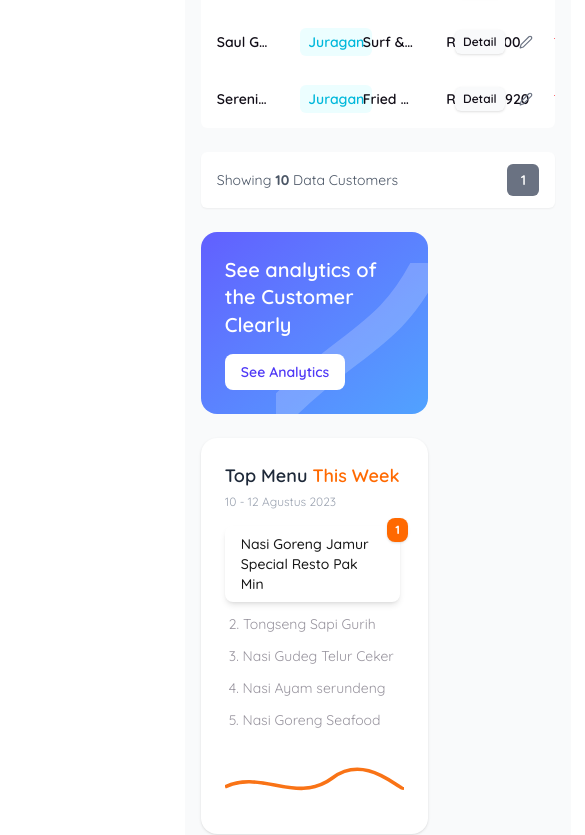
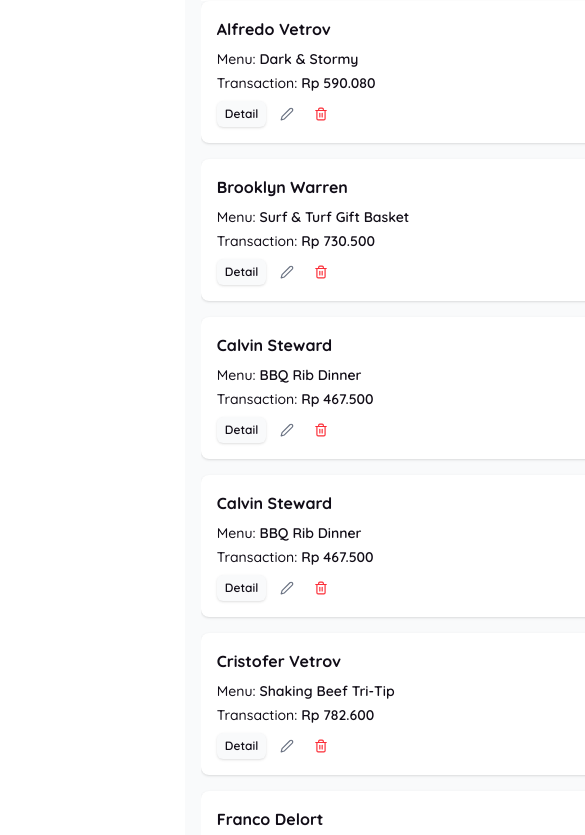
Before and after one commit to izharramdan/rekadigital_dashboard, a Next.js app: page /customer in a window 390 px wide. Shown: the part 994-1829 px from the top of the page, 585 px wide, since content can reach past the window. Built offline with nearby package versions, Linux system fonts and the light colour scheme.

Commit message:
responsive

```diff
--- a/src/app/customer/page.tsx
+++ b/src/app/customer/page.tsx
@@ -15,7 +15,7 @@ export default function CustomerPage() {
         </div>
 
         {/* KANAN – kartu analytics (≈ 1/3 lebar) */}
-        <div className="lg:w-1/5 w-full flex flex-col gap-6">
+        <div className="w-full lg:max-w-sm lg:ml-auto flex flex-col gap-6">
           <SeeAnalyticsCard />
           <TopMenuCard />
         </div>
--- a/src/components/CustomerTable.tsx
+++ b/src/components/CustomerTable.tsx
@@ -50,7 +50,7 @@ export default function CustomerTable() {
   return (
     <>
       <div className="overflow-x-auto mt-6 rounded-md max-w-full">
-        <table className="w-full text-sm text-left font-quicksand table-fixed">
+        <table className="w-full text-sm text-left font-quicksand table-fixed min-w-[600px]">
           <thead className="bg-[#FAFAFA] text-md text-gray-500 tracking-wide">
             <tr>
               <th
@@ -151,6 +151,44 @@ export default function CustomerTable() {
             ))}
           </tbody>
         </table>
+        {/* Responsive Card View for Mobile */}
+        <div className="block md:hidden">
+          {paginatedCustomers.map((customer: Customer) => (
+            <div
+              key={customer.id}
+              className="bg-white rounded-lg shadow p-4 mb-4 text-[#110D17] font-semibold"
+            >
+              <div className="flex justify-between items-center mb-2">
+                <span className="font-bold">{customer.name}</span>
+                <span
+                  className={`px-2 py-1 text-xs font-semibold rounded-md ${getLevelColor(
+                    customer.level
+                  )}`}
+                >
+                  {customer.level}
+                </span>
+              </div>
+              <div className="text-sm mb-1">
+                <span className="font-medium">Menu:</span> {customer.favoriteMenu}
+              </div>
+              <div className="text-sm mb-2">
+                <span className="font-medium">Transaction:</span>{" "}
+                {formatRupiah(customer.totalTransaction)}
+              </div>
+              <div className="flex gap-2">
+                <button className="bg-[#F9FAFB] hover:bg-gray-100 text-primary text-xs rounded-md px-2 py-1 shadow-sm">
+                  Detail
+                </button>
+                <button className="p-1.5 hover:bg-gray-100 rounded-md text-gray-500">
+                  <FiEdit2 size={14} />
+                </button>
+                <button className="p-1.5 hover:bg-gray-100 rounded-md text-red-500">
+                  <FiTrash2 size={14} />
+                </button>
+              </div>
+            </div>
+          ))}
+        </div>
       </div>
       <Pagination
         currentPage={page}
--- a/src/components/SeeAnalyticsCard.tsx
+++ b/src/components/SeeAnalyticsCard.tsx
@@ -2,7 +2,7 @@
 
 export default function SeeAnalyticsCard() {
   return (
-    <div className="relative w-[227px] bg-gradient-to-br from-indigo-500 to-blue-400 text-white rounded-2xl p-6 overflow-hidden font-quicksand">
+    <div className="relative w-full max-w-xl bg-gradient-to-br from-indigo-500 to-blue-400 text-white rounded-2xl p-6 overflow-hidden font-quicksand">
       {/* Background Garis Lengkung */}
       <div className="absolute right-0 bottom-0 w-2/3 opacity-20 pointer-events-none">
         <svg viewBox="0 0 200 200" fill="none" className="w-full h-full">
--- a/src/components/TopMenuCard.tsx
+++ b/src/components/TopMenuCard.tsx
@@ -14,7 +14,7 @@ const topMenus: MenuItem[] = [
 
 export default function TopMenuCard() {
   return (
-    <div className="bg-white w-[227px] rounded-2xl p-6 shadow-sm font-quicksand flex flex-col flex-1">
+    <div className="bg-white w-full max-w-xl rounded-2xl p-6 shadow-sm font-quicksand flex flex-col flex-1">
       <h2 className="text-lg font-semibold text-gray-800">
         Top Menu <span className="text-orange-500">This Week</span>
       </h2>
```
